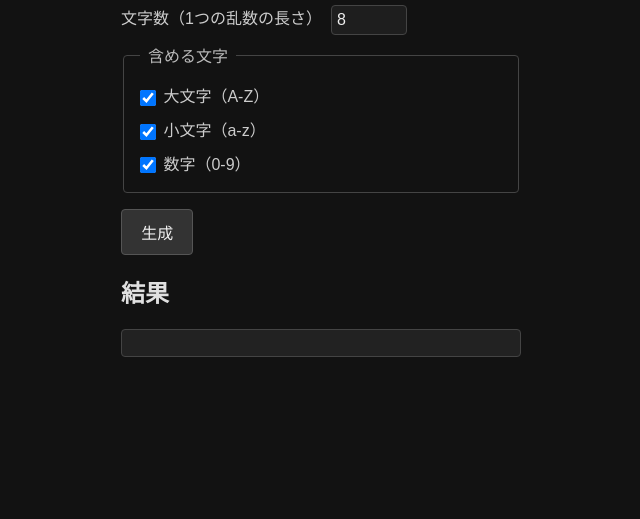
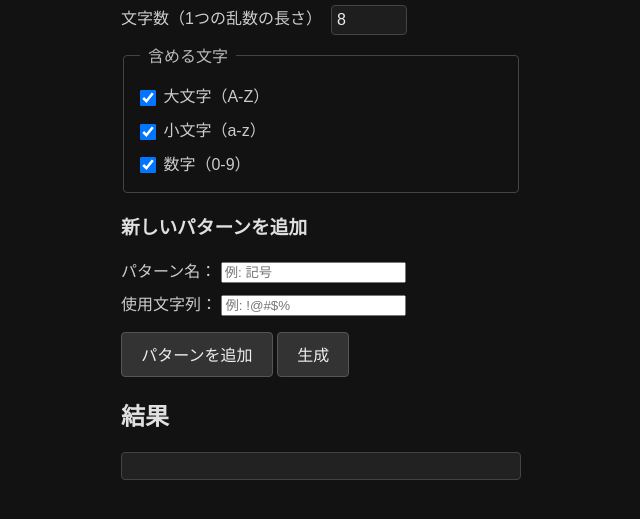
Before and after one commit to bambikun/rannsuu-generator, a plain HTML site: page index.html in a window 1280 px wide. Shown: the part 137-656 px from the top of the page, without its empty margins (319-959 px from the left). Drawn offline with Linux system fonts and the light colour scheme.

Commit message:
Update index.html

```diff
--- a/index.html
+++ b/index.html
@@ -22,8 +22,19 @@
 
 <fieldset id="pattern-container">
   <legend>含める文字</legend>
-  <!-- チェックボックスがここに動的に追加されます -->
+  <!-- チェックボックスがここに追加される -->
 </fieldset>
+
+<h3>新しいパターンを追加</h3>
+<label>
+  パターン名：
+  <input type="text" id="pattern-name" placeholder="例: 記号" />
+</label>
+<label>
+  使用文字列：
+  <input type="text" id="pattern-chars" placeholder="例: !@#$%" />
+</label>
+<button id="add-pattern">パターンを追加</button>
 
 <button id="generate">生成</button>
 
```
